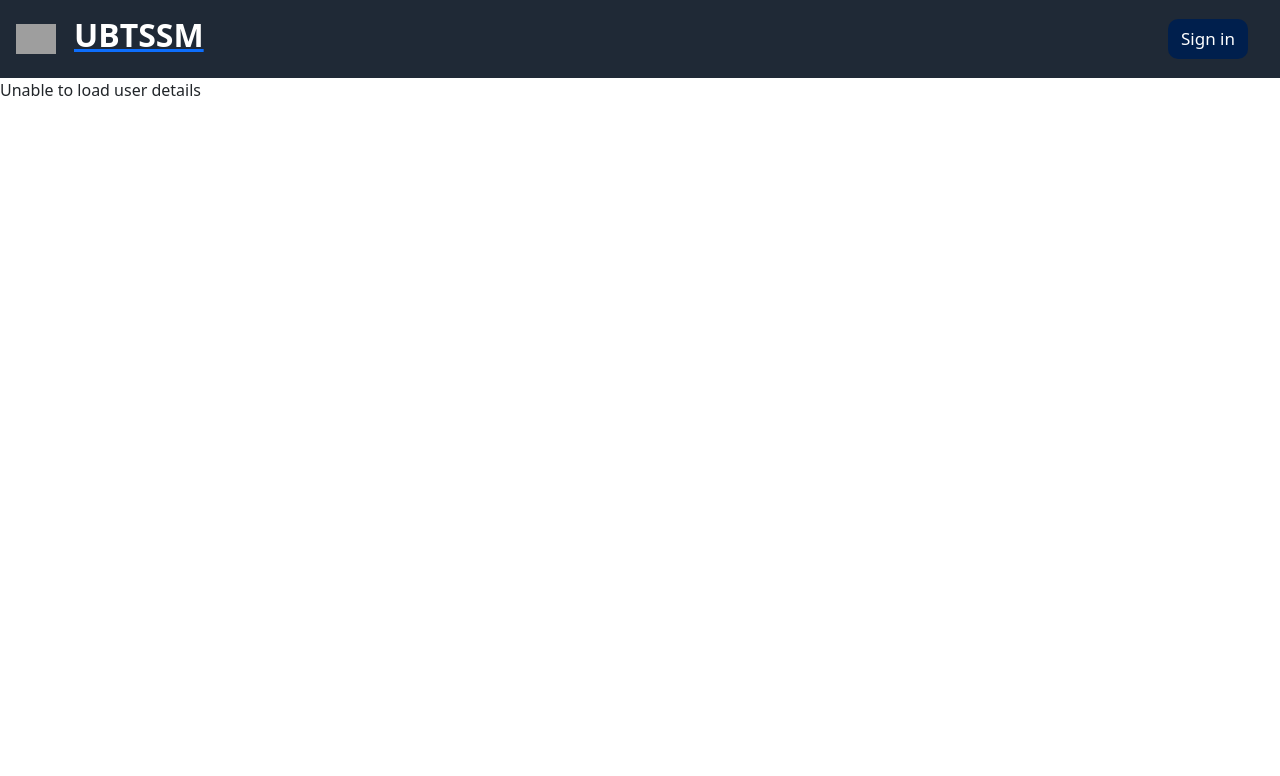
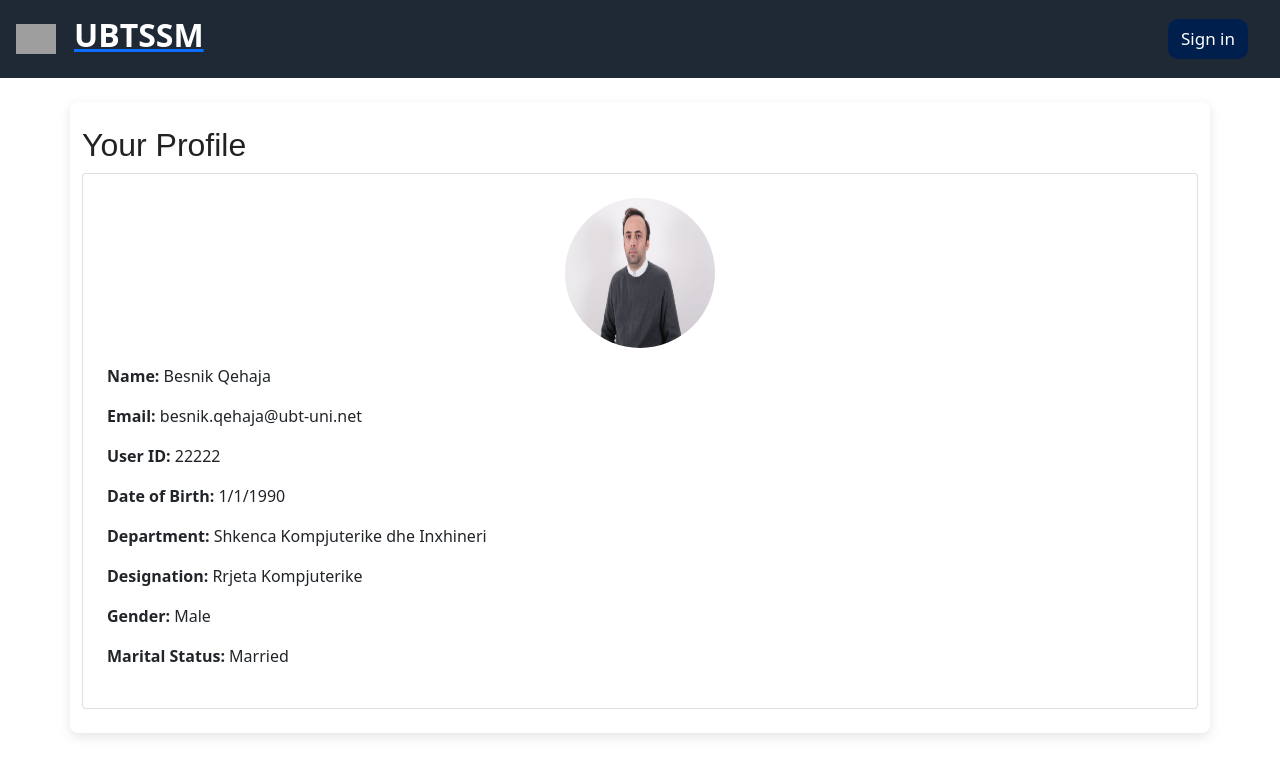
Before and after one commit to EraGashii/UBTSSM, a React (Vite) app in the folder frontend/: page /user-profile/1 in a window 1280 px wide. Shown: the top 776 px of the page. Built offline with nearby package versions, Linux system fonts and the light colour scheme; no server answers; grey boxes are pictures that could not be loaded.

Commit message:
Update
on user profile and added some photos

```diff
--- a/frontend/src/Components/UserProfile.jsx
+++ b/frontend/src/Components/UserProfile.jsx
@@ -1,48 +1,18 @@
-import React, { useState, useEffect } from 'react';
-import axios from 'axios';
-import toast from 'react-hot-toast';
+import React from 'react';
 
 export default function UserProfile() {
-  const [userDetails, setUserDetails] = useState(null);
-  const [loading, setLoading] = useState(true);
-
-  // Function to fetch user details
-  const fetchUserDetails = async () => {
-    try {
-      // Use axios with credentials to include cookies automatically
-      const response = await axios.get('http://localhost:8000/users', {
-        withCredentials: true, // Ensures cookies are sent with the request
-      });
-
-      if (response.status === 200 && response.data) {
-        setUserDetails(response.data); // Store user details in state
-      } else {
-        toast.error('Failed to load user details');
-      }
-    } catch (error) {
-      console.error('Error fetching user details:', error);
-      toast.error(
-        error.response?.data?.message || error.message || 'Failed to load user details'
-      );
-      if (error.response?.status === 401) {
-        toast.error('Unauthorized! Please log in again.');
-      }
-    } finally {
-      setLoading(false);
-    }
+  // Static user details
+  const userDetails = {
+    image: '/images/Besnik.jpg', // Path to a default avatar image
+    name: 'Besnik Qehaja',
+    email: 'besnik.qehaja@ubt-uni.net',
+    userID: '22222',
+    dateOfBirth: '1990-01-01',
+    department: 'Shkenca Kompjuterike dhe Inxhineri ',
+    designation: 'Rrjeta Kompjuterike',
+    gender: 'Male',
+    maritalStatus: 'Married',
   };
-
-  useEffect(() => {
-    fetchUserDetails();
-  }, []);
-
-  if (loading) {
-    return <div>Loading...</div>; // You might replace this with a spinner or more elaborate loading message
-  }
-
-  if (!userDetails) {
-    return <div>Unable to load user details</div>;
-  }
 
   return (
     <div className="container mt-4">
@@ -50,22 +20,22 @@ export default function UserProfile() {
       <div className="card p-4">
         <div className="text-center">
           <img
-            src={`http://localhost:8000${userDetails.image || '/default-avatar.png'}`} // Use default image if image is undefined
-            alt={userDetails.name || 'User Avatar'} // Use fallback text if name is undefined
+            src={userDetails.image}
+            alt={userDetails.name}
             width="150"
             height="150"
             className="rounded-circle"
           />
         </div>
         <div className="mt-3">
-          <p><strong>Name:</strong> {userDetails.name || 'Not Available'}</p>
-          <p><strong>Email:</strong> {userDetails.email || 'Not Available'}</p>
-          <p><strong>User ID:</strong> {userDetails.userID || 'Not Available'}</p>
-          <p><strong>Date of Birth:</strong> {new Date(userDetails.dateOfBirth).toLocaleDateString() || 'Not Available'}</p>
-          <p><strong>Department:</strong> {userDetails.department || 'Not Available'}</p>
-          <p><strong>Designation:</strong> {userDetails.designation || 'Not Available'}</p>
-          <p><strong>Gender:</strong> {userDetails.gender || 'Not Available'}</p>
-          <p><strong>Marital Status:</strong> {userDetails.maritalStatus || 'Not Available'}</p>
+          <p><strong>Name:</strong> {userDetails.name}</p>
+          <p><strong>Email:</strong> {userDetails.email}</p>
+          <p><strong>User ID:</strong> {userDetails.userID}</p>
+          <p><strong>Date of Birth:</strong> {new Date(userDetails.dateOfBirth).toLocaleDateString()}</p>
+          <p><strong>Department:</strong> {userDetails.department}</p>
+          <p><strong>Designation:</strong> {userDetails.designation}</p>
+          <p><strong>Gender:</strong> {userDetails.gender}</p>
+          <p><strong>Marital Status:</strong> {userDetails.maritalStatus}</p>
         </div>
       </div>
     </div>
```
Also changed, not shown: frontend/images/Besnik.jpg (added), 8 other files (tests, documents, lock files or other folders).
